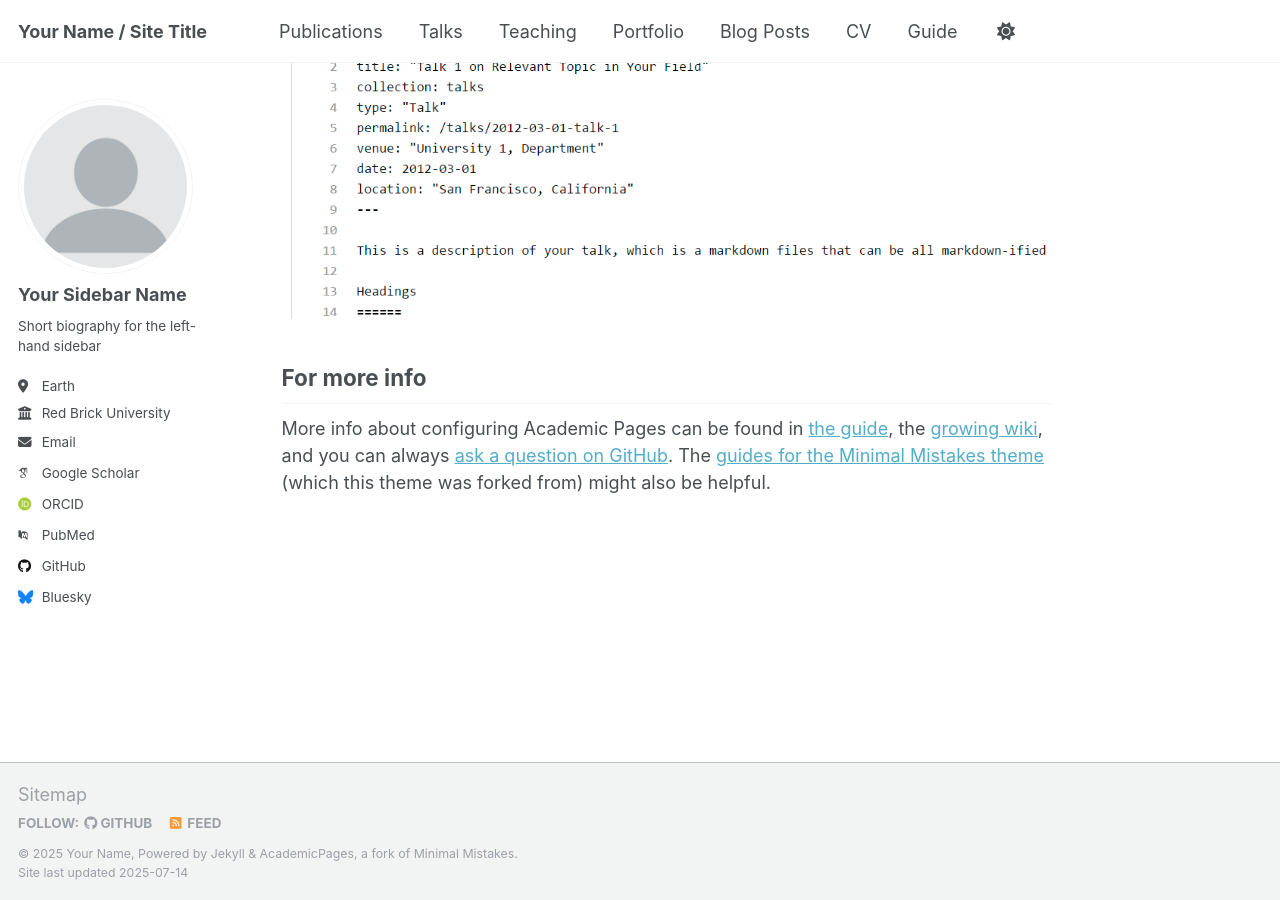
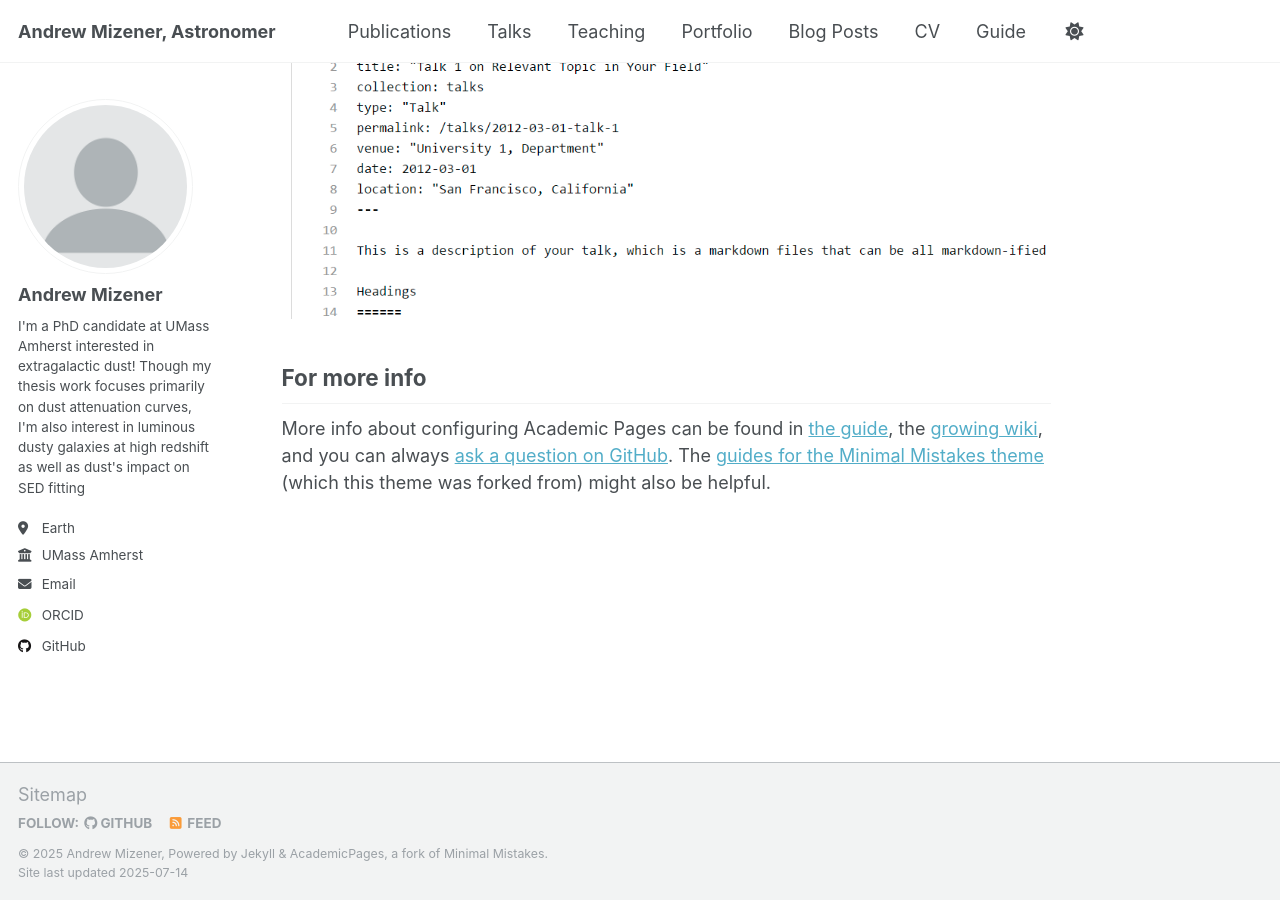
Before and after one commit to amizener64/amizener64.github.io, a Jekyll site: the page built from _pages/about.md, in a window 1280 px wide and 900 px high, scrolled down 2880 px. Built offline with Jekyll 4.4.1, drawn with Linux system fonts in a browser that asks for light colours; some web fonts are replaced; a script that is not in the unit is left out.

Commit message:
Update _config.yml

```diff
--- a/_config.yml
+++ b/_config.yml
@@ -9,10 +9,10 @@
 # Basic Site Settings
 locale                   : "en-US"
 site_theme               : "default"
-title                    : "Your Name / Site Title"
+title                    : "Andrew Mizener, Astronomer"
 title_separator          : "-"
-name                     : &name "Your Name"
-description              : &description "personal description"
+name                     : &name "Andrew Mizener"
+description              : &description "I'm a PhD candidate at UMass Amherst interested in extragalactic dust! Though my thesis work focuses primarily on dust attenuation curves, I'm also interest in luminous dusty galaxies at high redshift as well as dust's impact on SED fitting."
 url                      : https://amizener64.github.io # the base hostname & protocol for your site e.g. "https://[your GitHub username].github.io" or if you already have some other page hosted on Github then use "https://[your GitHub username].github.io/[Your Repo Name]"
 baseurl                  : "" # the subpath of your site, e.g. "/blog"
 repository               : "amizener64/amizener64.github.io"
@@ -23,22 +23,22 @@ repository               : "amizener64/amizener64.github.io"
 author:
   # Biographic information
   avatar           : "profile.png"
-  name             : "Your Sidebar Name"
+  name             : "Andrew Mizener"
   pronouns         : # example: "she/her"
-  bio              : "Short biography for the left-hand sidebar"
+  bio              : "I'm a PhD candidate at UMass Amherst interested in extragalactic dust! Though my thesis work focuses primarily on dust attenuation curves, I'm also interest in luminous dusty galaxies at high redshift as well as dust's impact on SED fitting"
   location         : "Earth"
-  employer         : "Red Brick University"
+  employer         : "UMass Amherst"
   uri              : # URL
-  email            : "none@example.org"
+  email            : "amizener@astro.umass.edu"
 
   # Academic websites
   academia         : # URL
   arxiv            : # URL - Update with the correct link to your profile
-  googlescholar    : "https://scholar.google.com/citations?user=PS_CX0AAAAAJ"
+  googlescholar    : #"https://scholar.google.com/citations?user=PS_CX0AAAAAJ"
   impactstory      : # URL
   orcid            : "http://orcid.org/yourorcidurl"
   semantic         : # URL
-  pubmed           : "https://www.ncbi.nlm.nih.gov/pubmed/?term=john+snow"
+  pubmed           : #"https://www.ncbi.nlm.nih.gov/pubmed/?term=john+snow"
   researchgate     : # URL
   scopus           : # URL
 
@@ -52,7 +52,7 @@ author:
 
   # Social media
   artstation       : # Username
-  bluesky          : "bsky.app" # Replace this with you Bluesky username
+  bluesky          : #"bsky.app" # Replace this with you Bluesky username
   facebook         : # Username
   flickr           : # Username
   foursquare       : # Username
```
